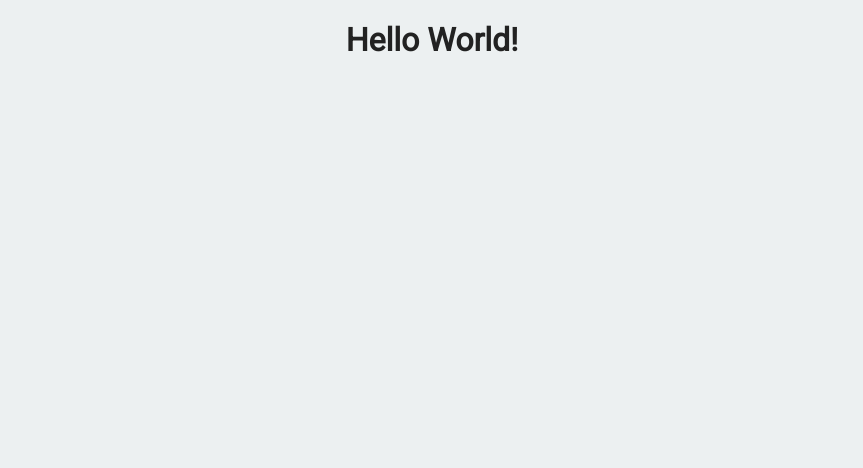
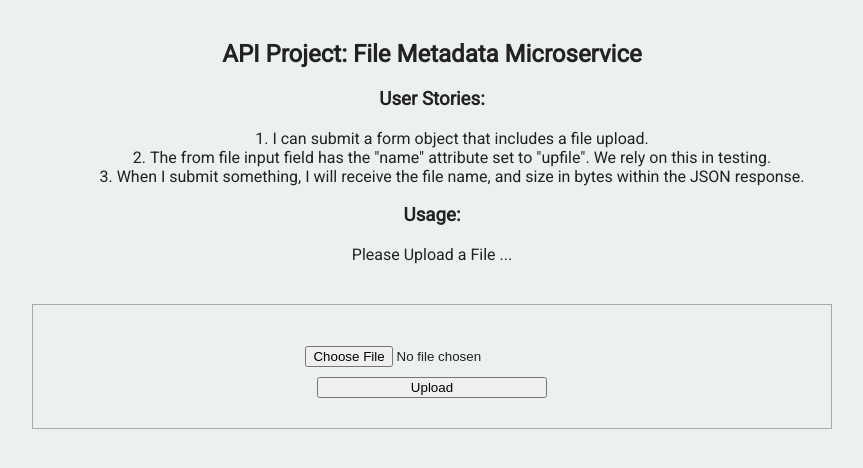
Before and after one commit to tupelobound/file-metadata-microservice, a website: page public/index.html in a window 1280 px wide. Shown: the whole page, without its empty margins (208-1071 px from the left). Drawn offline with Linux system fonts and the light colour scheme.

Commit message:
Added HTML body content

```diff
--- a/public/index.html
+++ b/public/index.html
@@ -11,7 +11,27 @@
 </head>
 
 <body>
-    <h1>Hello World!</h1>
+    <div class="container">
+        <h2>API Project: File Metadata Microservice</h2>
+        <h3>User Stories:</h3>
+        <ol>
+            <li>I can submit a form object that includes a file upload.</li>
+            <li>The from file input field has the "name" attribute set to "upfile". We rely on this in testing.</li>
+            <li>When I submit something, I will receive the file name, and size in bytes within the JSON response.</li>
+        </ol>
+
+        <h3>Usage:</h3>
+        <p>
+            Please Upload a File ...
+        </p>
+        <div class="view">
+            <h4 id="output"></h4>
+            <form enctype="multipart/form-data" method="POST" action="/api/fileanalyse">
+                <input id="inputfield" type="file" name="upfile">
+                <input id="button" type="submit" value="Upload">
+            </form>
+        </div>
+    </div>
 </body>
 
 </html>
```
